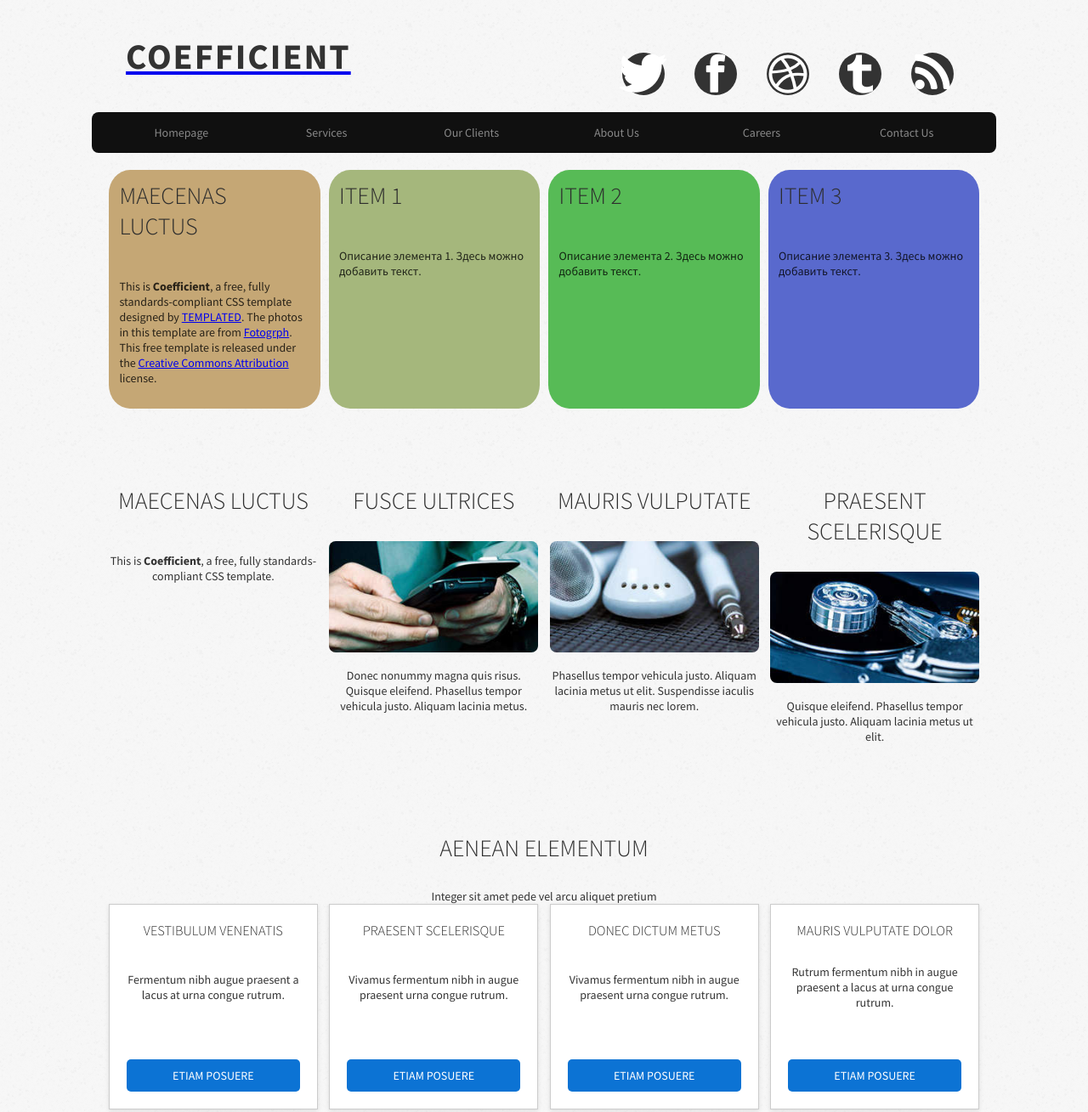
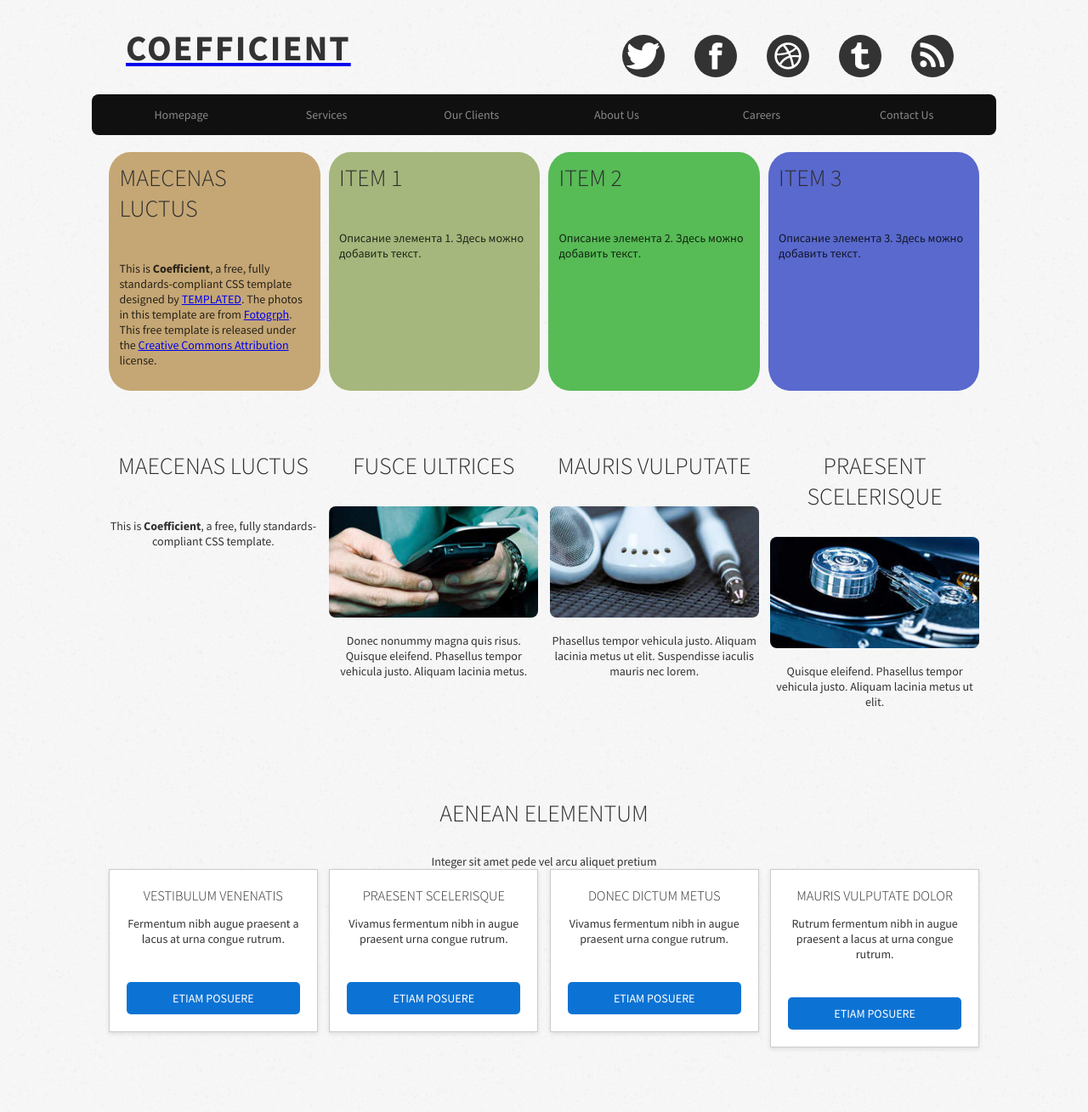
Before and after one commit to P4r4cosm/site_2.github.ip, a plain HTML site: page index.html in a window 1280 px wide. Shown: the top 1309 px of the page at 85% size. Drawn offline with Linux system fonts and the light colour scheme.

Commit message:
icon fix

```diff
--- a/default.css
+++ b/default.css
@@ -8,6 +8,7 @@ html, body {
     font-size: 14px; /* Увеличен размер шрифта для лучшей читабельности */
     color: rgba(0, 0, 0, .8);
 }
+
 /* Ограничение ширины контейнеров */
 .container {
     max-width: 80%; /* Ширина страницы */
@@ -33,7 +34,7 @@ html, body {
 }
 
 .box {
-    height: 200px; /* Фиксированная высота для всех боксов */
+    height: auto; /* Убираем фиксированную высоту */
     padding: 20px;
     border: 1px solid #ccc; /* Добавьте границу для видимости */
     box-shadow: 0 2px 5px rgba(0, 0, 0, 0.1); /* Тень для визуального эффекта */
@@ -41,6 +42,8 @@ html, body {
     display: flex;
     flex-direction: column;
     justify-content: space-between; /* Распределение содержимого внутри бокса */
+    text-align: center; /* Центрируем текст */
+    overflow: hidden; /* Скрывает текст, который выходит за границы */
 }
 
 /* Ограничиваем ширину изображений */
@@ -49,7 +52,6 @@ html, body {
     height: auto;
     border-radius: 8px;
 }
-
 
 h1, h2, h3 {
     margin: 0;
@@ -72,7 +74,6 @@ h2 {
     padding: 20px;
 }
 
-
 #logo {
     display: flex;
     align-items: flex-start; /* Выравнивание логотипа по левому краю */
@@ -94,7 +95,6 @@ h2 {
     color: #555; /* Изменение цвета при наведении для эффекта взаимодействия */
 }
 
-
 /* Контейнер обертка */
 #wrapper {
     background: #FFF;
@@ -105,9 +105,8 @@ h2 {
 /* Стили для меню */
 #menu {
     background: #101010;
-	border-radius: 8px; /* Закругленные углы меню */
+    border-radius: 8px; /* Закругленные углы меню */
     overflow: hidden; /* Скрывает лишние части */
-
 }
 
 #menu ul {
@@ -152,15 +151,16 @@ h2 {
     padding: 20px;
 }
 
-/* Стили для сетки изображений */
+
+/* Стили для сетки с элементами (Grid) */
 .angry-grid {
     display: grid;
-    grid-template-columns: repeat(4, 1fr); /* Четыре равные колонки */
+    grid-template-columns: repeat(auto-fill, minmax(200px, 1fr)); /* Автоматически заполняет колонки минимальной шириной 200px */
     gap: 10px; /* Пробел между элементами */
-    margin-bottom: 20px; /* Отступ снизу */
+    margin-top: 20px; /* Отступ сверху */
 }
 
-
+/* Стили для отдельных элементов */
 .image {
     position: relative;
 }
@@ -188,7 +188,7 @@ h2 {
 /* Стили для контактов */
 ul.contact {
     list-style: none;
-    padding: 2em 0 0 0;
+    padding: 1em 0 0 0;
     margin: 0;
 }
 
@@ -245,7 +245,6 @@ ul.style3 img {
     display: grid;
     grid-template-columns: repeat(4, 1fr);
     gap: 10px;
-
     margin-top: 20px;
 }
 
@@ -301,7 +300,7 @@ ul.style3 img {
     background-color: #333; /* Цвет фона для иконки */
     color: white; /* Цвет иконки */
     border-radius: 50%; /* Округление */
-    font-size: 2em; /* Увеличение текста/иконки */
+    font-size: 1.4em; /* Увеличение текста/иконки */
     text-align: center;
 }
 
@@ -316,7 +315,6 @@ ul.style3 img {
     }
     #content {
         border-right: none; /* Убираем границу на мобильных */
-        padding-right: 0;
         padding-right: 0; /* Убираем отступ справа на мобильных */
     }
     #sidebar1, #sidebar2 {
@@ -324,7 +322,7 @@ ul.style3 img {
         padding: 20px 0; /* Увеличиваем отступы для боковых панелей на мобильных */
     }
     .angry-grid {
-        grid-template-columns: repeat(2, 1fr); /* Две колонки на мобильных устройствах */
+        grid-template-columns: repeat(2, 1fr); /* Две колонки на экранах до 768px */
     }
 }
 
@@ -350,7 +348,7 @@ ul.style3 img {
     }
 
     .angry-grid {
-        grid-template-columns: 1fr; /* Одна колонка на очень маленьких экранах */
+        grid-template-columns: 1fr;/* Одна колонка на очень маленьких экранах */
     }
 
     #footer {
```
